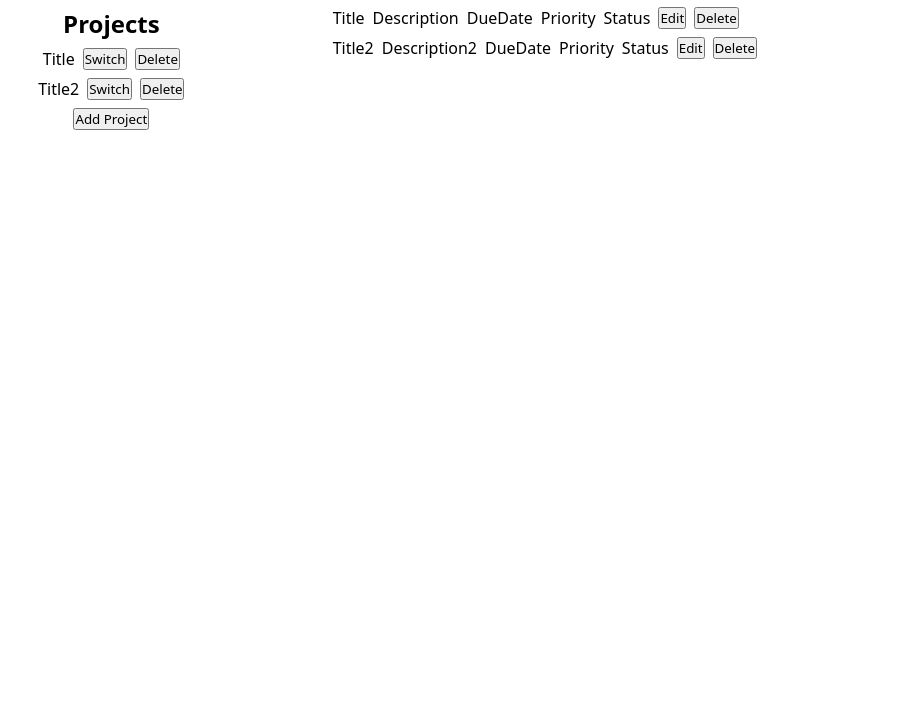
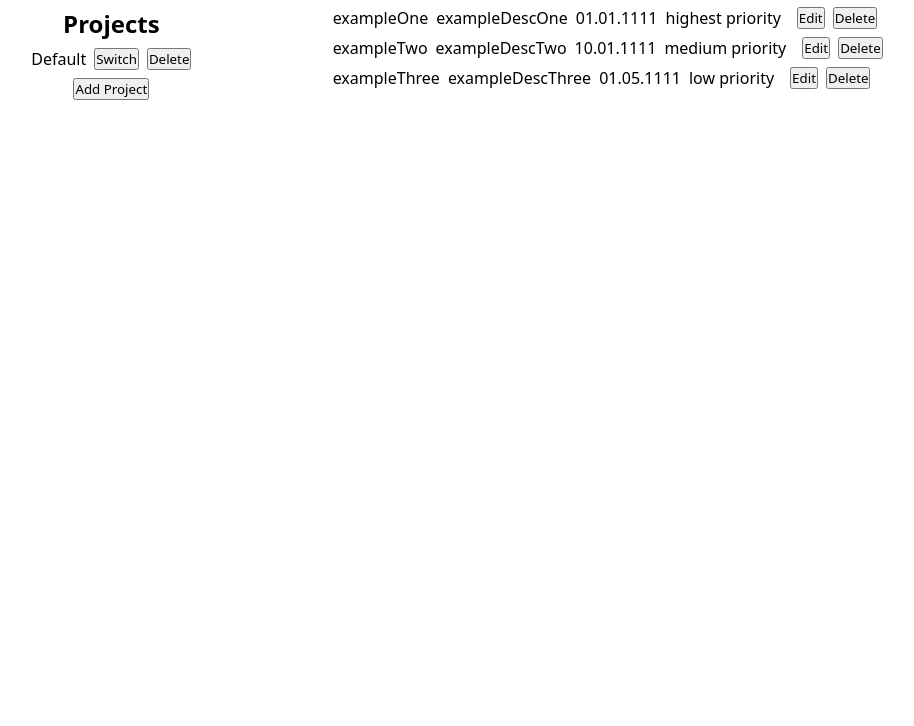
Before and after one commit to DanteR03/todo-list, a website built with webpack: page src/template.html in a window 1280 px wide. Shown: the part 74-800 px from the top of the page, without its empty margins (102-1016 px from the left). Built offline with nearby package versions, Linux system fonts and the light colour scheme.

Commit message:
Create logic for displaying tasks in an active project

```diff
--- a/src/DOMController.js
+++ b/src/DOMController.js
@@ -9,7 +9,7 @@ export function displayProjects() {
         let itemContainer = document.createElement("div");
         itemContainer.id = "project-item";
         let titlePara = document.createElement("p");
-        titlePara = project.title;
+        titlePara.textContent = project.title;
         let switchButton = document.createElement("button");
         switchButton.textContent = "Switch";
         let deleteButton = document.createElement("button");
@@ -18,3 +18,28 @@ export function displayProjects() {
         projectContainer.append(itemContainer);
     })
 }
+
+export function displayTasks() {
+    let tasksContainer = document.querySelector("#todo-items-container");
+    let tasks = activeProject.tasks;
+    tasks.forEach((task) => {
+        let taskContainer = document.createElement("div");
+        taskContainer.id = "todo-item";
+        let titlePara = document.createElement("p");
+        titlePara.textContent = task.title;
+        let descriptionPara = document.createElement("p");
+        descriptionPara.textContent = task.description;
+        let dueDatePara = document.createElement("p");
+        dueDatePara.textContent = task.dueDate;
+        let priorityPara = document.createElement("p");
+        priorityPara.textContent = task.priority;
+        let statusPara = document.createElement("p");
+        statusPara.textContenr = task.status;
+        let editButton = document.createElement("button");
+        editButton.textContent = "Edit";
+        let deleteButton = document.createElement("button");
+        deleteButton.textContent = "Delete";
+        taskContainer.append(titlePara, descriptionPara, dueDatePara, priorityPara, statusPara, editButton, deleteButton);
+        tasksContainer.append(taskContainer);
+    })
+}
--- a/src/index.js
+++ b/src/index.js
@@ -2,7 +2,7 @@ import Task from "./task.js";
 import Project from "./projects.js";
 import "./styles.css";
 import { projects, addProject, activeProject, setActiveProject } from "./projectController.js";
-import { displayProjects } from "./DOMController.js";
+import { displayProjects, displayTasks } from "./DOMController.js";
 
 let defaultProject = new Project("Default");
 
@@ -13,3 +13,10 @@ let task3 = new Task("exampleThree", "exampleDescThree", "01.05.1111", "low prio
 defaultProject.addTask(task1);
 defaultProject.addTask(task2);
 defaultProject.addTask(task3);
+
+addProject(defaultProject);
+setActiveProject("Default");
+console.log(activeProject);
+
+displayProjects();
+displayTasks();
--- a/src/template.html
+++ b/src/template.html
@@ -13,39 +13,12 @@
             <div id="projects-container">
                 <h2>Projects</h2>
                 <div id="project-items-container">
-                    <div id="project-item">
-                        <p>Title</p>
-                        <button>Switch</button>
-                        <button>Delete</button>
-                    </div>
-                     <div id="project-item">
-                        <p>Title2</p>
-                        <button>Switch</button>
-                        <button>Delete</button>
-                    </div>
                 </div>
                 <button id="add-project-button">Add Project</button>
             </div>
         </div>
         <div id="main-content">
             <div id="todo-items-container">
-                <div id="todo-item">
-                    <p>Title</p>
-                    <p>Description</p>
-                    <p>DueDate</p>
-                    <p>Priority</p>
-                    <p>Status</p>
-                    <button>Edit</button>
-                    <button>Delete</button>
-                </div>
-                <div id="todo-item">
-                    <p>Title2</p>
-                    <p>Description2</p>
-                    <p>DueDate</p>
-                    <p>Priority</p>
-                    <p>Status</p>
-                    <button>Edit</button>
-                    <button>Delete</button>
                 </div>
             </div>
         </div>
```
